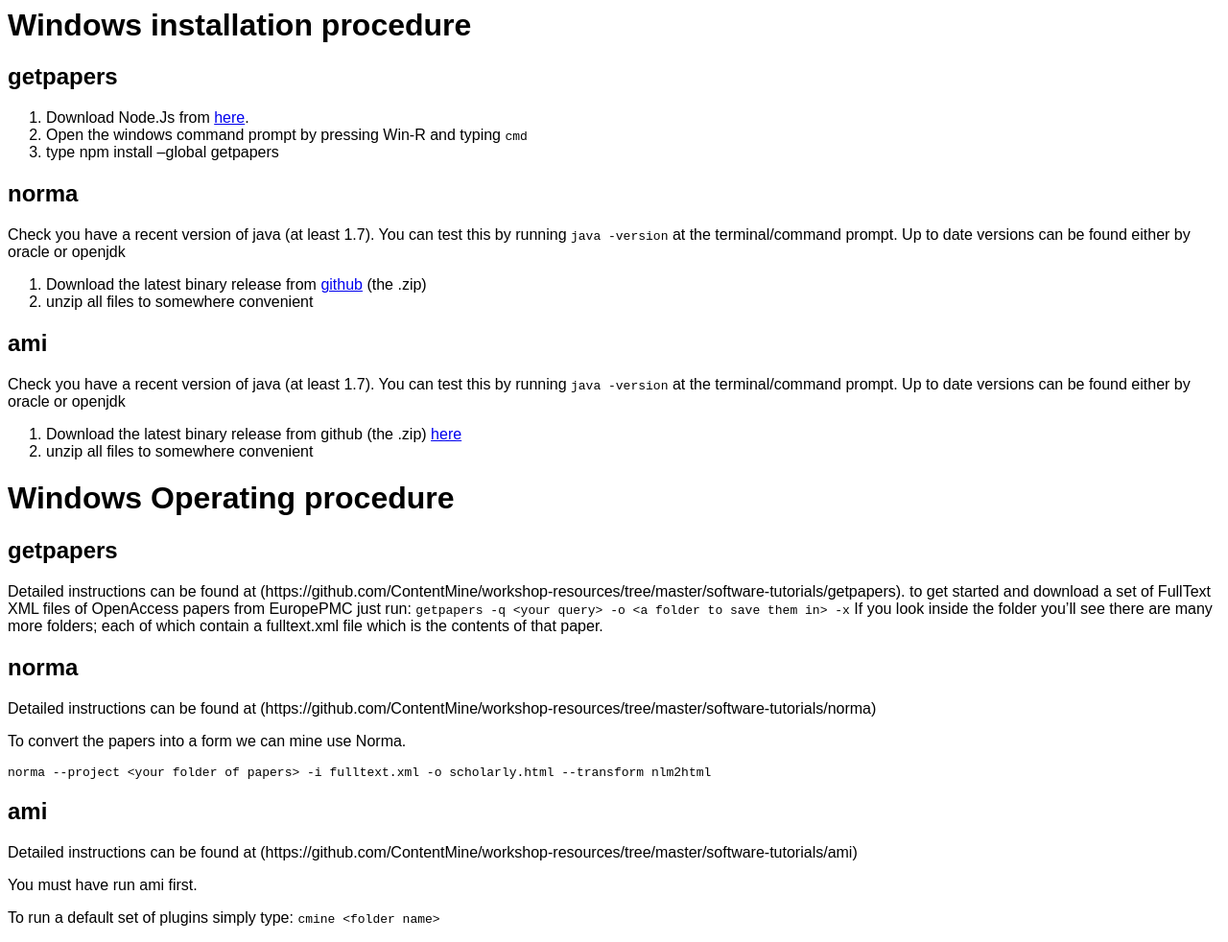
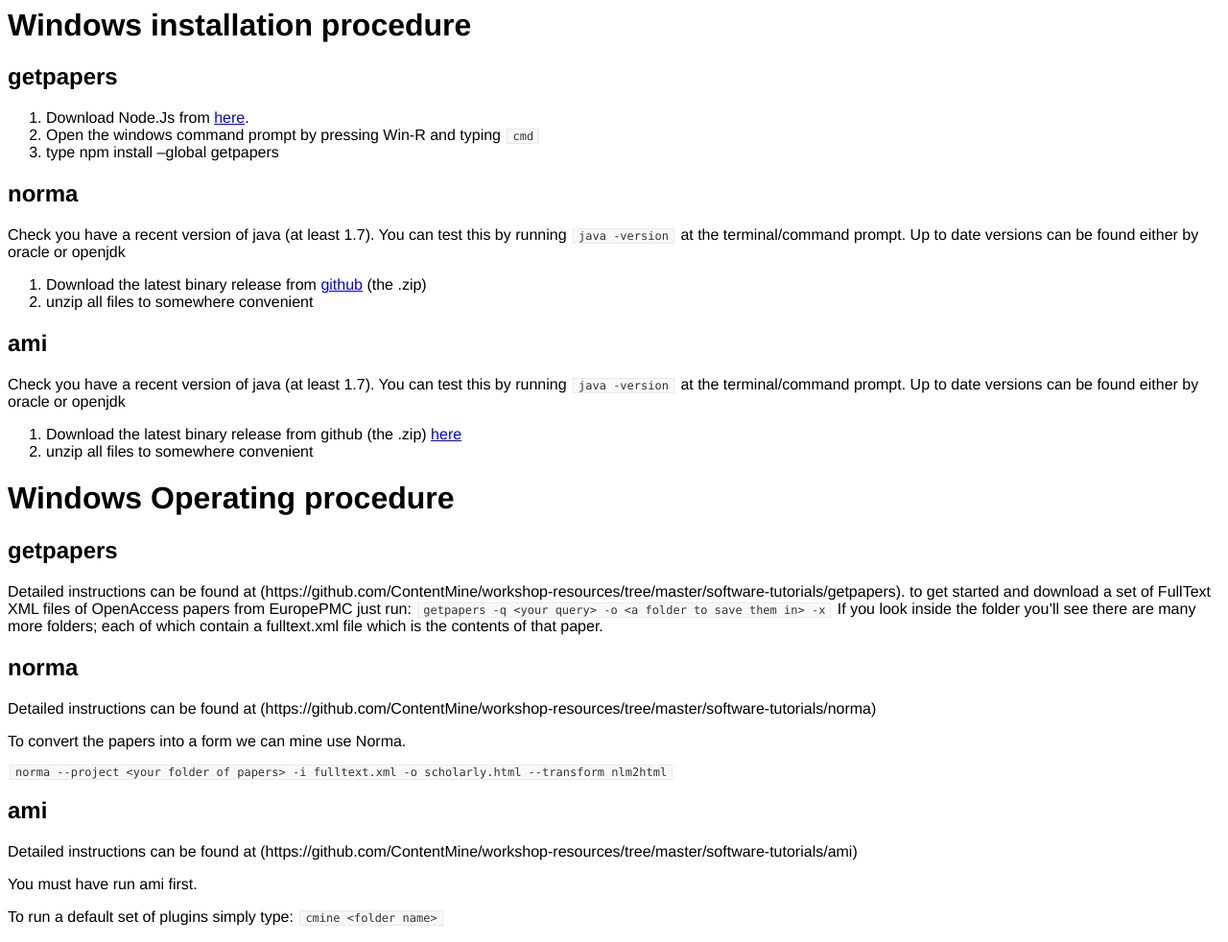
Before and after one commit to ContentMine/contentmine.github.io, a Jekyll site: the page built from windows.md, in a window 1280 px wide. Shown: the whole page at 96% size. Built offline with Jekyll 4.4.1, drawn with Linux system fonts in a browser that asks for light colours.

Commit message:
code highlighting

```diff
--- a/_layouts/default.html
+++ b/_layouts/default.html
@@ -1,6 +1,16 @@
 <html>
 <head>
-    <style>html{font-family:sans-serif;-webkit-text-size-adjust:100%;text-size-adjust:100%}</style>
+    <style>html{font-family:"Helvetica Neue", sans-serif;-webkit-text-size-adjust:100%;text-size-adjust:100%}
+    code{
+    border: 1px solid #eaeaea;
+    margin: 0px 2px;
+    padding: 0px 5px;
+    font-size: 12px;
+    font-family: Consolas, 'Liberation Mono', Courier, monospace;
+    color: #333;
+    background: #f8f8f8;
+        }
+    </style>
 </head>
 <body>
     <main>
```
